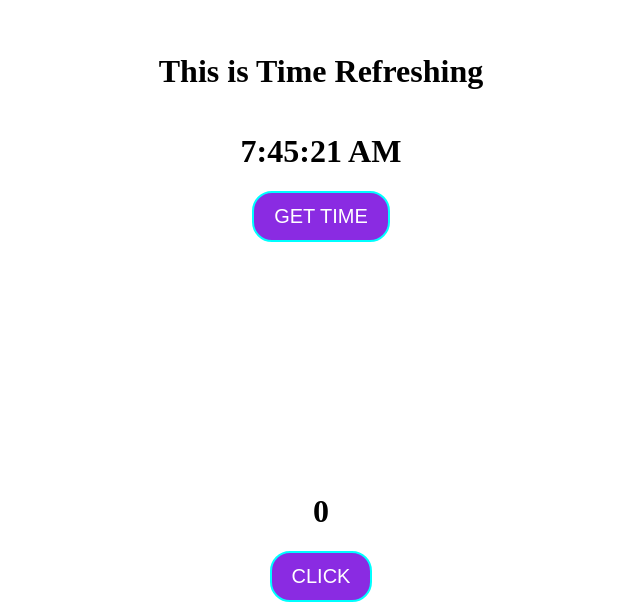
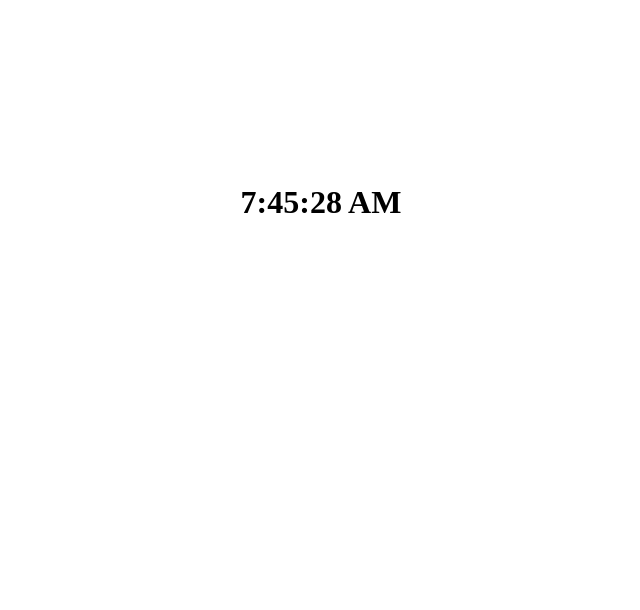
Before and after one commit to anilfth/React-practice-2023, a React (Create React App) app in the folder reactanil/: page / in a window 1280 px wide. Shown: the part 206-816 px from the top of the page, without its empty margins (319-959 px from the left). Built offline with nearby package versions, Linux system fonts and the light colour scheme.

Commit message:
digital clock created by me

```diff
--- a/reactanil/src/App.js
+++ b/reactanil/src/App.js
@@ -6,6 +6,7 @@ import './index.css'
 import Slotmachine from './Slotmachine'
 import Hooksreact from './Hooksreact'
 import Timerefreshing from './Timerefreshing'
+import Digitalclock from './Digitalclock'
 // import Card from './Card';
 // import Sdata from './Sdata';
 // import Images from './Images';
@@ -38,8 +39,9 @@ const App = () => {
 
   //  </Resturant>
   <>
-  <Timerefreshing/>
-  <Hooksreact/>
+  <Digitalclock/>
+  {/* <Timerefreshing/> */}
+  {/* <Hooksreact/> */}
   {/* <Slotmachine/> */}
   {/* <Images  /> */}
 {/* <Calcal/> */}
--- /dev/null
+++ b/reactanil/src/Digitalclock.jsx
@@ -0,0 +1,18 @@
+import React, { useState } from 'react'
+
+function Digitalclock() {
+ let Time = new Date().toLocaleTimeString();
+ const [ctime, setTime] = useState(Time);
+ const upperTime = () => {
+    Time = new Date().toLocaleTimeString();
+    setTime(Time)
+ };
+ setInterval(upperTime, 1000);
+    return (
+    <div>
+      <h1> {ctime}</h1>
+    </div>
+  )
+}
+
+export default Digitalclock
```
